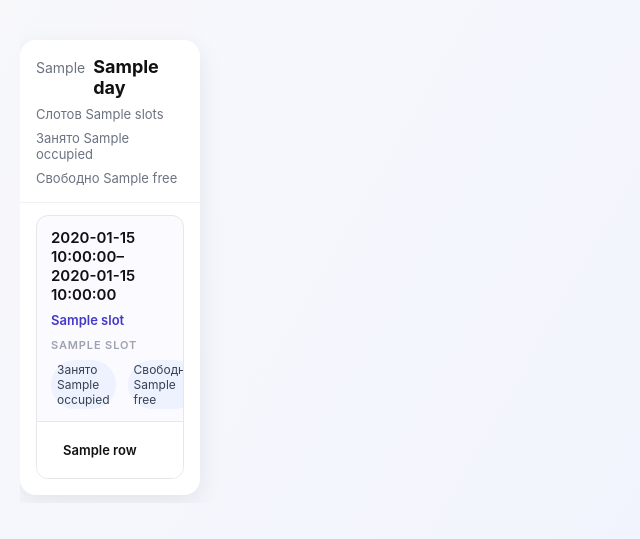
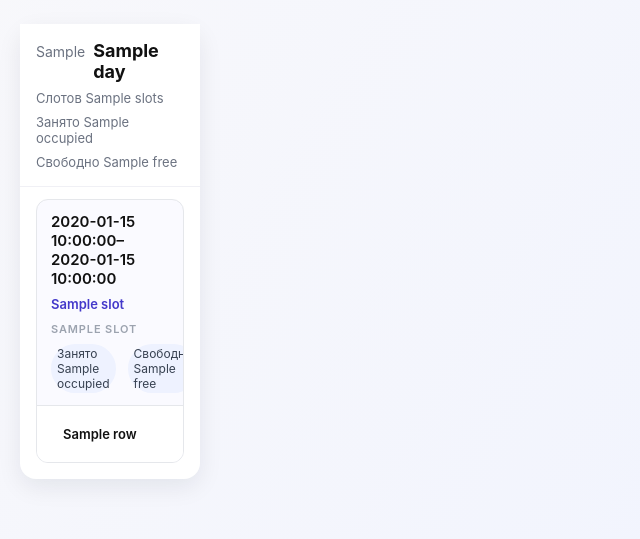
Before and after one commit to fut33v/wattattack_script, a FastAPI app: template webapp/templates/public_schedule.html in a window 1280 px wide. Shown: the part 139-678 px from the top of the page, without its empty margins (0-640 px from the left). Run offline with FastAPI, Linux system fonts and the light colour scheme; the template is opened without the code that fills it: most values are stand-ins (such as "Sample title", 1, 10 or a date in 2020); a database or web service that is not in the repository returns one stand-in record (values such as "Sample title"); parts of the project's set-up code (start-up, migrations or seed data) failed here and were passed over; some libraries are stand-ins or nearby versions.

Commit message:
sticky schedule

```diff
--- a/webapp/templates/public_schedule.html
+++ b/webapp/templates/public_schedule.html
@@ -125,7 +125,7 @@
 
       .schedule-grid-wrapper {
         width: 100%;
-        overflow-x: auto;
+        overflow: visible;
         padding-bottom: 8px;
       }
 
@@ -149,6 +149,10 @@
       .schedule-day header {
         padding: 16px;
         border-bottom: 1px solid #f0f0f5;
+        position: sticky;
+        top: 0;
+        background: #fff;
+        z-index: 2;
       }
 
       .schedule-day-title {
```
